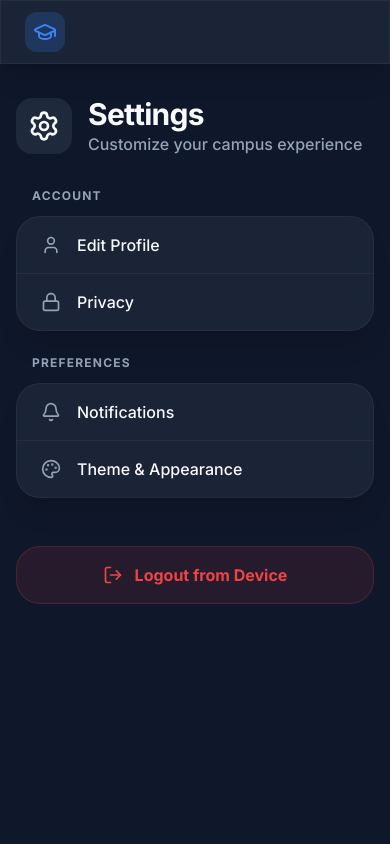
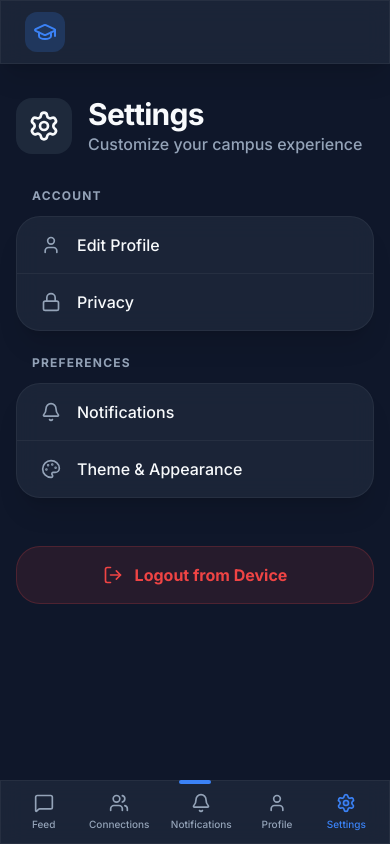
Before and after one commit to shloksharmawork/campus_connect, a Next.js app in the folder frontend/: page /settings in a window 390 px wide. Built offline with nearby package versions, Linux system fonts and the light colour scheme; no server answers.

Commit message:
UI: Mobile navigation, visible delete/connect buttons, and request logic

```diff
--- a/frontend/src/app/connections/page.tsx
+++ b/frontend/src/app/connections/page.tsx
@@ -3,6 +3,7 @@
 import Navbar from '@/components/Navbar';
 import Sidebar from '@/components/Sidebar';
 import ConnectionRequests from '@/components/ConnectionRequests';
+import MobileNav from '@/components/MobileNav';
 import { Users } from 'lucide-react';
 
 export default function ConnectionsPage() {
@@ -56,6 +57,7 @@ export default function ConnectionsPage() {
           </div>
         </main>
       </div>
+      <MobileNav />
     </div>
   );
 }
--- a/frontend/src/app/dashboard/page.tsx
+++ b/frontend/src/app/dashboard/page.tsx
@@ -8,6 +8,7 @@ import Sidebar from '@/components/Sidebar';
 import Feed from '@/components/Feed';
 import OnlineUsers from '@/components/OnlineUsers';
 import ConnectionRequests from '@/components/ConnectionRequests';
+import MobileNav from '@/components/MobileNav';
 
 export default function DashboardPage() {
   const { isAuthenticated, isLoading } = useAuthStore();
@@ -42,6 +43,7 @@ export default function DashboardPage() {
 
         <OnlineUsers />
       </div>
+      <MobileNav />
     </div>
   );
 }
--- a/frontend/src/app/notifications/page.tsx
+++ b/frontend/src/app/notifications/page.tsx
@@ -2,6 +2,7 @@
 
 import Navbar from '@/components/Navbar';
 import Sidebar from '@/components/Sidebar';
+import MobileNav from '@/components/MobileNav';
 import { Bell, ShieldCheck, Mail, Info } from 'lucide-react';
 
 export default function NotificationsPage() {
@@ -43,6 +44,7 @@ export default function NotificationsPage() {
           </div>
         </main>
       </div>
+      <MobileNav />
     </div>
   );
 }
--- a/frontend/src/app/profile/page.tsx
+++ b/frontend/src/app/profile/page.tsx
@@ -3,6 +3,7 @@
 import { useAuthStore } from '@/services/authService';
 import Navbar from '@/components/Navbar';
 import Sidebar from '@/components/Sidebar';
+import MobileNav from '@/components/MobileNav';
 import { User, Mail, GraduationCap, ShieldCheck } from 'lucide-react';
 import Image from 'next/image';
 
@@ -94,6 +95,7 @@ export default function ProfilePage() {
           </div>
         </main>
       </div>
+      <MobileNav />
     </div>
   );
 }
--- a/frontend/src/app/settings/page.tsx
+++ b/frontend/src/app/settings/page.tsx
@@ -2,6 +2,7 @@
 
 import Navbar from '@/components/Navbar';
 import Sidebar from '@/components/Sidebar';
+import MobileNav from '@/components/MobileNav';
 import { Settings, User, Bell, Palette, Lock, LogOut } from 'lucide-react';
 import { useAuthStore } from '@/services/authService';
 
@@ -62,6 +63,7 @@ export default function SettingsPage() {
           </div>
         </main>
       </div>
+      <MobileNav />
     </div>
   );
 }
--- /dev/null
+++ b/frontend/src/components/MobileNav.tsx
@@ -0,0 +1,50 @@
+'use client';
+
+import {
+  MessageSquare,
+  Users,
+  Bell,
+  User as UserIcon,
+  Settings
+} from 'lucide-react';
+import Link from 'next/link';
+import { usePathname } from 'next/navigation';
+import { cn } from '@/utils/utils';
+
+const menuItems = [
+  { icon: MessageSquare, label: 'Feed', href: '/dashboard' },
+  { icon: Users, label: 'Connections', href: '/connections' },
+  { icon: Bell, label: 'Notifications', href: '/notifications' },
+  { icon: UserIcon, label: 'Profile', href: '/profile' },
+  { icon: Settings, label: 'Settings', href: '/settings' },
+];
+
+export default function MobileNav() {
+  const pathname = usePathname();
+
+  return (
+    <div className="fixed bottom-0 left-0 right-0 h-16 glass-panel border-t border-white/5 flex items-center justify-around px-2 z-50 md:hidden pb-safe">
+      {menuItems.map((item) => (
+        <Link
+          key={item.href}
+          href={item.href}
+          className={cn(
+            "flex flex-col items-center gap-1 p-2 rounded-xl transition-all min-w-[4rem]",
+            pathname === item.href
+              ? "text-primary"
+              : "text-muted-foreground"
+          )}
+        >
+          <item.icon className={cn(
+            "h-5 w-5",
+            pathname === item.href && "fill-primary/10"
+          )} />
+          <span className="text-[10px] font-medium">{item.label}</span>
+          {pathname === item.href && (
+            <div className="absolute -top-px left-1/2 -translate-x-1/2 w-8 h-1 bg-primary rounded-full" />
+          )}
+        </Link>
+      ))}
+    </div>
+  );
+}
--- a/frontend/src/components/OnlineUsers.tsx
+++ b/frontend/src/components/OnlineUsers.tsx
@@ -46,6 +46,16 @@ export default function OnlineUsers() {
       }
     };
   }, [socket]);
+
+  const handleSendRequest = async (receiverId: string) => {
+    try {
+      await api.post('/connections/request', { receiverId });
+      alert('Connection request sent!');
+    } catch (err: any) {
+      console.error(err);
+      alert(err.response?.data?.message || 'Failed to send request');
+    }
+  };
 
   return (
     <div className="w-80 glass-panel border-l border-white/5 h-[calc(100vh-4rem)] p-6 hidden lg:flex flex-col gap-6">
@@ -98,7 +108,14 @@ export default function OnlineUsers() {
                 <p className="text-sm font-semibold truncate group-hover:text-primary transition-colors">{user.name}</p>
                 <p className="text-xs text-muted-foreground truncate">Student</p>
               </div>
-              <button className="p-2 opacity-0 group-hover:opacity-100 text-primary hover:bg-primary/10 rounded-lg transition-all" title="Send Request">
+              <button
+                onClick={(e) => {
+                  e.stopPropagation();
+                  handleSendRequest(user._id);
+                }}
+                className="p-2 text-primary hover:bg-primary/10 rounded-lg transition-all"
+                title="Send Request"
+              >
                 <UserPlus className="h-4 w-4" />
               </button>
             </div>
--- a/frontend/src/components/PostCard.tsx
+++ b/frontend/src/components/PostCard.tsx
@@ -55,7 +55,7 @@ export default function PostCard({ post, onDelete }: { post: Post, onDelete?: (i
           <button
             onClick={handleDelete}
             disabled={isDeleting}
-            className="p-2 text-muted-foreground hover:text-destructive hover:bg-destructive/10 rounded-xl transition-all opacity-0 group-hover:opacity-100 disabled:opacity-50"
+            className="p-2 text-muted-foreground hover:text-destructive hover:bg-destructive/10 rounded-xl transition-all disabled:opacity-50"
             title="Delete post"
           >
             {isDeleting ? <Loader2 className="h-4 w-4 animate-spin" /> : <Trash2 className="h-4 w-4" />}
```
